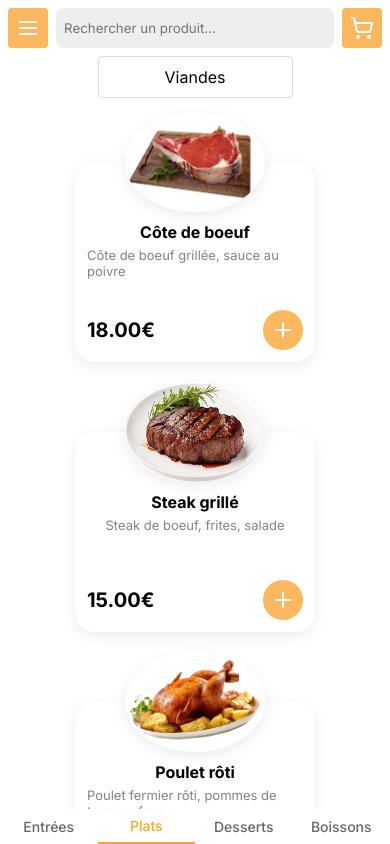
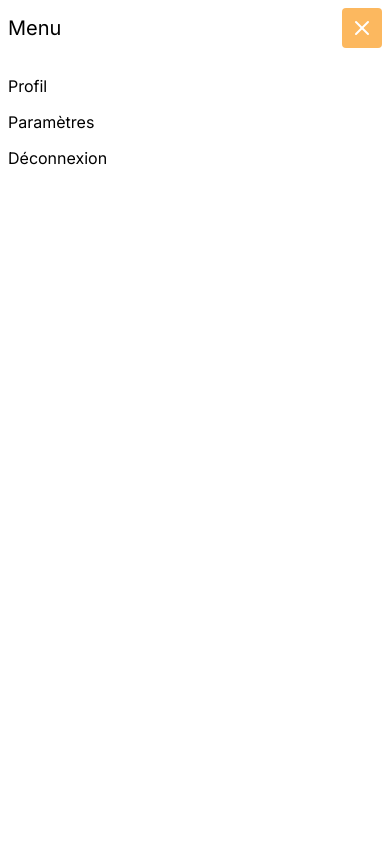
Before and after one commit to LouisKls/autoresto-client, a Next.js app: page / in a window 390 px wide. Both pictures are taken after a click on the button 28 px from the left and 28 px from the top of the page. Built offline with nearby package versions, Linux system fonts and the light colour scheme.

Commit message:
Adapt Menu and Cart to mobile

```diff
--- a/src/app/index.module.scss
+++ b/src/app/index.module.scss
@@ -13,6 +13,7 @@
   display: flex;
   justify-content: center;
   align-items: center;
+  padding-bottom: 0.5rem;
 
   .subcategoryListBoxWrapper {
     width: 50%;
--- a/src/components/ui/Layout/Layout.module.scss
+++ b/src/components/ui/Layout/Layout.module.scss
@@ -5,6 +5,7 @@
 
   .leftColumn,
   .rightColumn,
+  .mobileColumn,
   .mainContent {
     transition: all 0.3s ease;
   }
@@ -57,5 +58,9 @@
   // mobile style
   &.mobileLayout {
     width: 100%;
+
+    .mobileColumn {
+      width: 100%;
+    }
   }
 }
--- a/src/components/ui/Layout/Layout.tsx
+++ b/src/components/ui/Layout/Layout.tsx
@@ -46,6 +46,23 @@ const Layout: React.FC<LayoutProps> = ({ children, cart = [], onRemoveItem, mobi
         />
       </div>}
 
+      {mobile && isLeftMenuOpen ?
+        <div className={styles.mobileColumn}>
+          <LeftMenu
+            onClose={() => setIsLeftMenuOpen(false)}
+            mobile={true}
+          />
+        </div>
+      : mobile && isRightCartOpen ?
+        <div className={styles.mobileColumn}>
+          <RightCart
+            onClose={() => setIsRightCartOpen(false)}
+            cart={cart}
+            onRemoveItem={onRemoveItem}
+            mobile={true}
+          />
+        </div>
+      :
         <div className={styles.mainContent}>
           <Header
             onLeftMenuToggle={toggleLeftMenu}
@@ -54,6 +71,7 @@ const Layout: React.FC<LayoutProps> = ({ children, cart = [], onRemoveItem, mobi
           />
           {children}
         </div>
+      }
 
       {!mobile && <div className={styles.rightColumn}>
         <RightCart
--- a/src/components/ui/LeftMenu/LeftMenu.module.scss
+++ b/src/components/ui/LeftMenu/LeftMenu.module.scss
@@ -10,10 +10,6 @@
 
     .leftMenuTitle {
       font-size: 20px;
-    }
-
-    .leftMenuCloseButton {
-
     }
   }
 
@@ -30,4 +26,8 @@
       }
     }
   }
+
+  &.mobileMenu {
+    padding: 0.5rem;
+  }
 }
--- a/src/components/ui/LeftMenu/LeftMenu.tsx
+++ b/src/components/ui/LeftMenu/LeftMenu.tsx
@@ -5,11 +5,16 @@ import { X } from 'lucide-react';
 
 interface LeftMenuProps {
   onClose: () => void;
+  mobile?: boolean;
 }
 
-const LeftMenu: React.FC<LeftMenuProps> = ({ onClose }) => {
+const LeftMenu: React.FC<LeftMenuProps> = ({ onClose, mobile }) => {
   return (
-    <div className={styles.leftMenuContent}>
+    <div className={[
+      styles.leftMenuContent,
+      mobile ? styles.mobileMenu : '',
+      ].join(' ')}
+    >
       <div className={styles.leftMenuHeader}>
         <div className={styles.leftMenuTitle}>Menu</div>
         <div className={styles.leftMenuCloseButton}>
--- a/src/components/ui/RightCart/RightCart.module.scss
+++ b/src/components/ui/RightCart/RightCart.module.scss
@@ -75,4 +75,8 @@
       }
     }
   }
+
+  &.mobileCart {
+    padding: 0.5rem;
+  }
 }
--- a/src/components/ui/RightCart/RightCart.tsx
+++ b/src/components/ui/RightCart/RightCart.tsx
@@ -1,6 +1,6 @@
 import React from 'react';
 import styles from './RightCart.module.scss';
-import { CartItem } from '../../../types';
+import { CartItem } from '../../../data/types';
 import { IconButton } from '@components/ui/IconButton/IconButton';
 import { X, Trash2 } from 'lucide-react';
 import { Button } from '@components/ui/Button/Button';
@@ -9,12 +9,14 @@ interface RightCartProps {
   onClose: () => void;
   cart?: CartItem[];
   onRemoveItem?: (productId: number) => void;
+  mobile?: boolean;
 }
 
 const RightCart: React.FC<RightCartProps> = ({
                                                onClose,
                                                cart = [],
                                                onRemoveItem,
+                                               mobile
                                              }) => {
   const subtotal = cart.reduce(
     (sum, item) => sum + item.product.price * item.quantity,
@@ -22,7 +24,11 @@ const RightCart: React.FC<RightCartProps> = ({
   );
 
   return (
-    <div className={styles.rightCartContent}>
+    <div className={[
+      styles.rightCartContent,
+      mobile ? styles.mobileCart : '',
+      ].join(' ')}
+    >
       <div className={styles.rightCartHeader}>
         <div className={styles.rightCartTitle}>Mon Panier</div>
         <div className={styles.rightCartCloseButton}>
```
Lines whose indentation alone changed are shown as unchanged.
